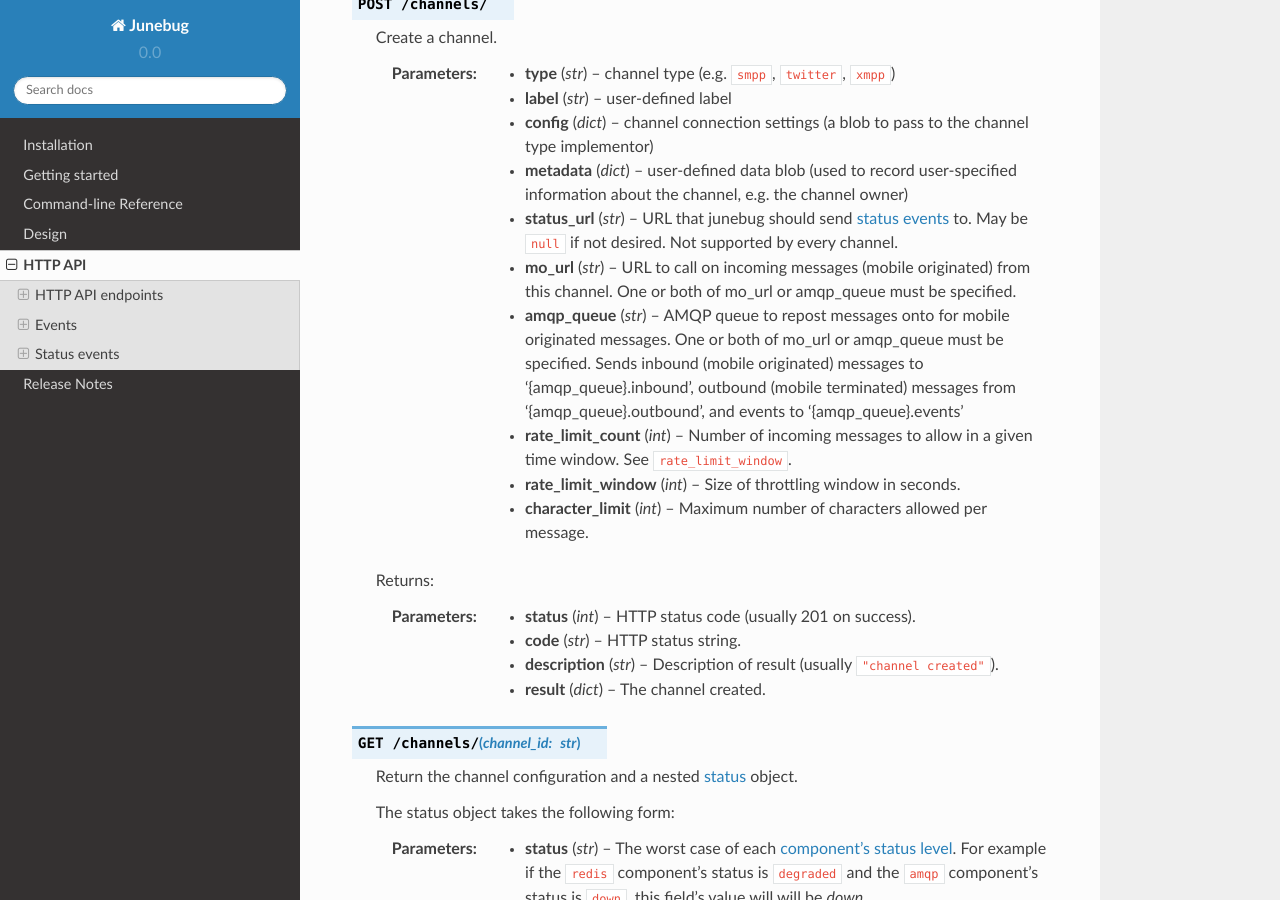
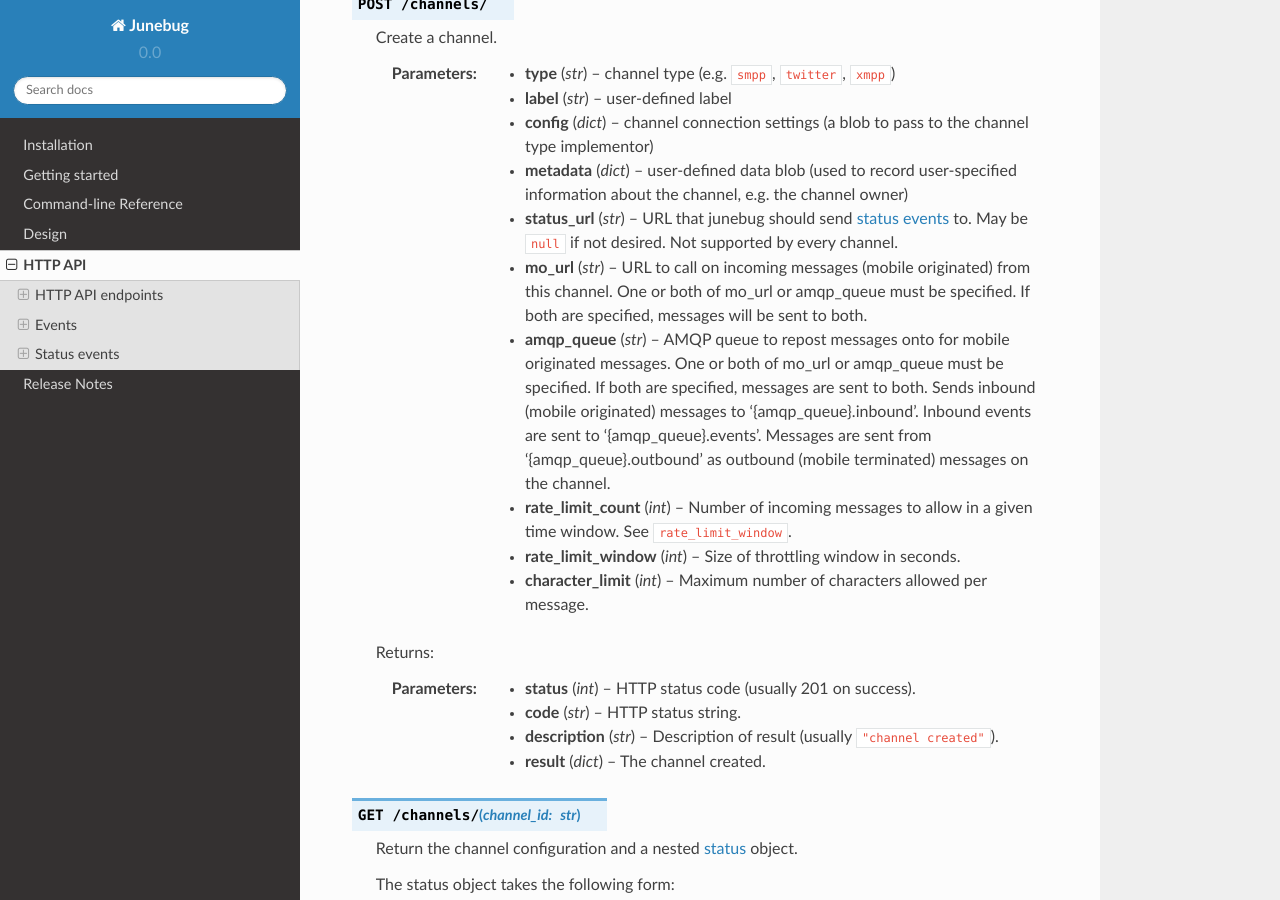
Before and after one commit to praekeltfoundation/junebug, a Sphinx documentation site: the page built from docs/http_api.rst, in a window 1280 px wide and 900 px high, scrolled down 539 px. Built offline with Sphinx 7.4.7 and the Read the Docs theme 2.0.0, drawn with Linux system fonts in a browser that asks for light colours; pages that are not in the unit, such as notebooks, are missing from menus.

Commit message:
Make docs clearer about amqp_queue

```diff
--- a/docs/http_api.rst
+++ b/docs/http_api.rst
@@ -40,13 +40,15 @@
        to. May be ``null`` if not desired. Not supported by every channel.
    :param str mo_url:
        URL to call on incoming messages (mobile originated) from this channel.
-       One or both of mo_url or amqp_queue must be specified.
+       One or both of mo_url or amqp_queue must be specified. If both are
+       specified, messages will be sent to both.
    :param str amqp_queue:
        AMQP queue to repost messages onto for mobile originated messages. One
-       or both of mo_url or amqp_queue must be specified. Sends inbound
-       (mobile originated) messages to '{amqp_queue}.inbound', outbound (mobile
-       terminated) messages from '{amqp_queue}.outbound', and events to
-       '{amqp_queue}.events'
+       or both of mo_url or amqp_queue must be specified. If both are
+       specified, messages are sent to both. Sends inbound (mobile originated)
+       messages to '{amqp_queue}.inbound'. Inbound events are sent to
+       '{amqp_queue}.events'. Messages are sent from '{amqp_queue}.outbound'
+       as outbound (mobile terminated) messages on the channel.
    :param int rate_limit_count:
        Number of incoming messages to allow in a given time window.
        See ``rate_limit_window``.
```
